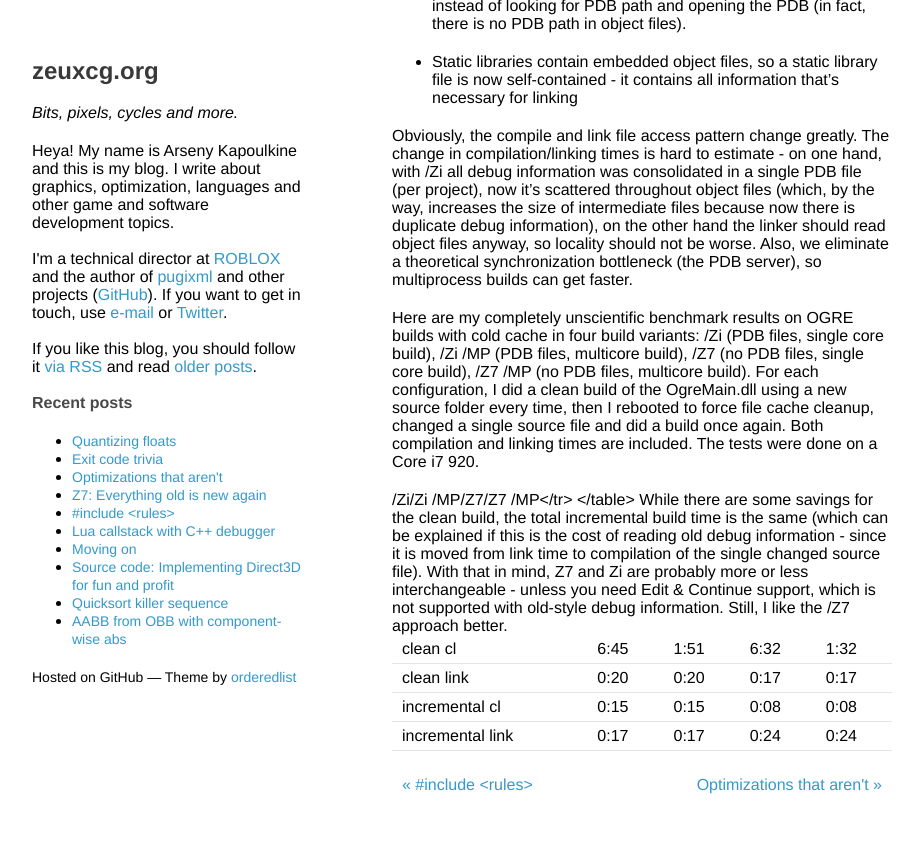
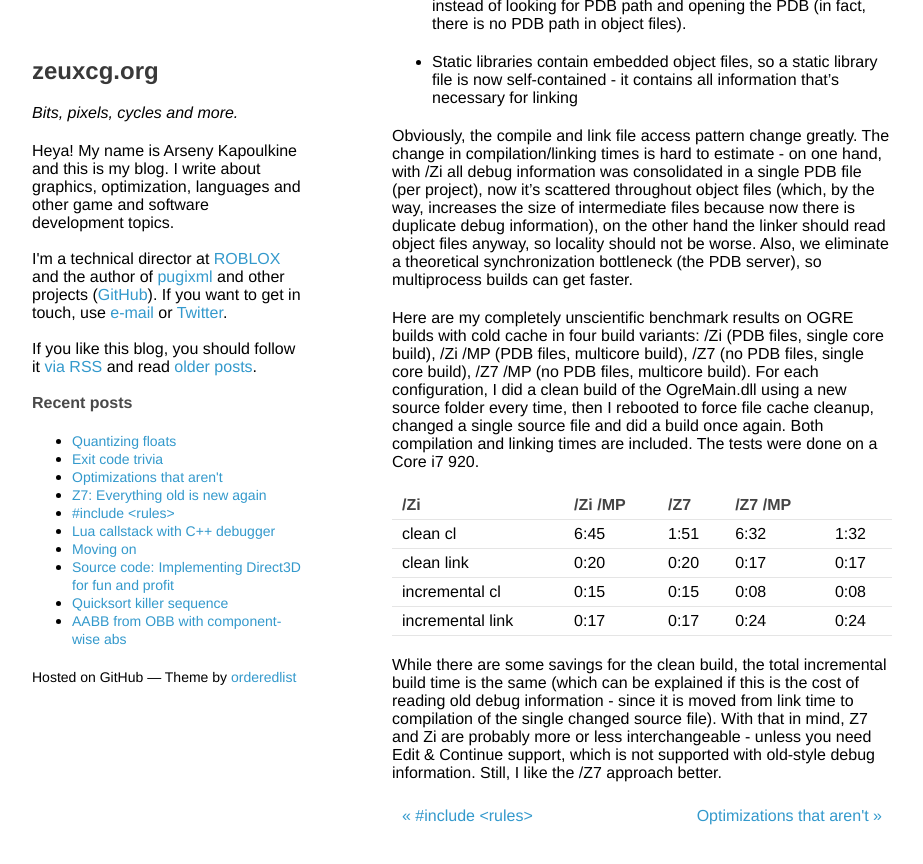
Before and after one commit to zeux/zeux.github.io, a Jekyll site: the page built from _posts/2010-11-22-z7-everything-old-is-new-again.md, in a window 1280 px wide and 900 px high, scrolled down 2001 px. Shown: the top 864 px of the window, without its empty margins (178-1101 px from the left). Built offline with Jekyll 4.4.1, drawn with Linux system fonts in a browser that asks for light colours; Markdown is read by kramdown in place of the engine named in the settings; comment, search, counter and statistics services are not loaded.

Commit message:
Fix result table in "Z7" post

```diff
--- a/_config.yml
+++ b/_config.yml
@@ -2,7 +2,7 @@ name: zeuxcg.org
 url: http://zeuxcg.org
 markdown: redcarpet
 redcarpet:
-  extensions: ['no_intra_emphasis', 'autolink', 'superscript', 'footnotes']
+  extensions: ['no_intra_emphasis', 'autolink', 'superscript', 'footnotes', 'tables']
 permalink: /:year/:month/:day/:title/
 gems:
   - jekyll-redirect-from
--- a/_posts/2010-11-22-z7-everything-old-is-new-again.md
+++ b/_posts/2010-11-22-z7-everything-old-is-new-again.md
@@ -39,51 +39,11 @@ Obviously, the compile and link file access pattern change greatly. The change i
 
 Here are my completely unscientific benchmark results on OGRE builds with cold cache in four build variants: /Zi (PDB files, single core build), /Zi /MP (PDB files, multicore build), /Z7 (no PDB files, single core build), /Z7 /MP (no PDB files, multicore build). For each configuration, I did a clean build of the OgreMain.dll using a new source folder every time, then I rebooted to force file cache cleanup, changed a single source file and did a build once again. Both compilation and linking times are included. The tests were done on a Core i7 920.
 
-<table >
-<tr >/Zi/Zi /MP/Z7/Z7 /MP</tr>
-<tr >
-<td >clean cl
-</td>
-<td >6:45
-</td>
-<td >1:51
-</td>
-<td >6:32
-</td>
-<td >1:32
-</td></tr>
-<tr >
-<td >clean link
-<td >0:20
-</td>
-<td >0:20
-</td>
-<td >0:17
-</td>
-<td >0:17
-</td></tr>
-<tr >
-<td >incremental cl
-</td>
-<td >0:15
-</td>
-<td >0:15
-</td>
-<td >0:08
-</td>
-<td >0:08
-</td></tr>
-<tr >
-<td >incremental link
-</td>
-<td >0:17
-</td>
-<td >0:17
-</td>
-<td >0:24
-</td>
-<td >0:24
-</td></tr>
-</table>
+| /Zi | /Zi /MP | /Z7 | /Z7 /MP |
+|-----|---------|-----|---------|
+| clean cl | 6:45 | 1:51 | 6:32 | 1:32 |
+| clean link | 0:20 | 0:20 | 0:17 | 0:17 |
+| incremental cl | 0:15 | 0:15 | 0:08 | 0:08 |
+| incremental link | 0:17 | 0:17 | 0:24 | 0:24 |
 
 While there are some savings for the clean build, the total incremental build time is the same (which can be explained if this is the cost of reading old debug information - since it is moved from link time to compilation of the single changed source file). With that in mind, Z7 and Zi are probably more or less interchangeable - unless you need Edit & Continue support, which is not supported with old-style debug information. Still, I like the /Z7 approach better.
```
